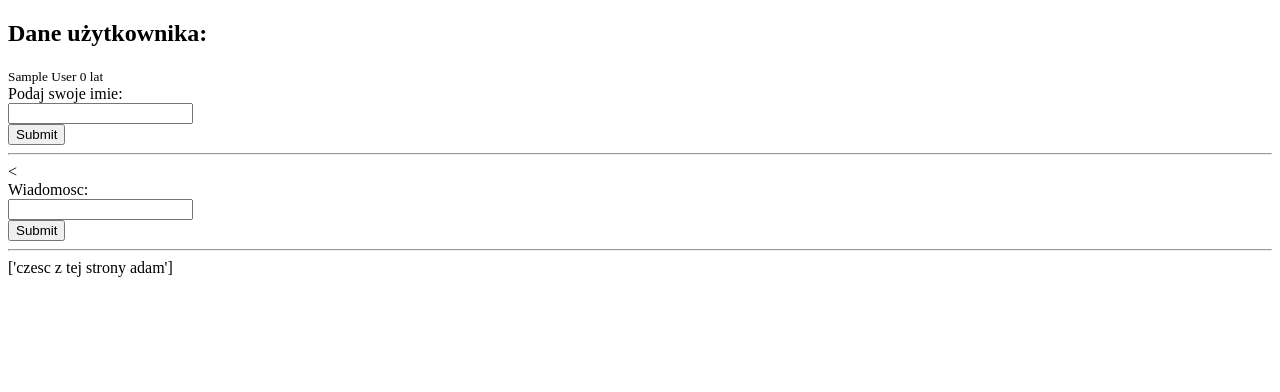
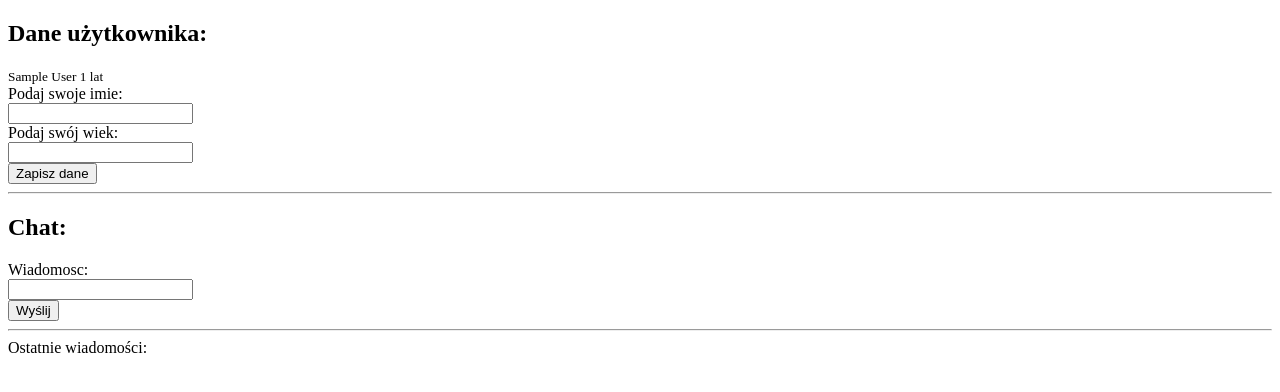
Before and after one commit to bagnisty12/flask-todo, a Flask app: page / in a window 1280 px wide. Shown: the top 392 px of the page. Run offline with Flask 3, Linux system fonts and the light colour scheme; the visitor is signed in with stand-in values (Sample User, id 1); data that the repository does not hold is empty.

Commit message:
chat progress

```diff
--- a/main.py
+++ b/main.py
@@ -1,11 +1,9 @@
-from flask import Flask, render_template, request, redirect, session
+from flask import Flask, render_template, request, redirect, session, jsonify
 
 #cookies -> przez 3 miesiące trzymaj te informacje: 35insdksdfjksdfj
 #session -> traktuj jako dict
 
-name = "Andrzej"
-age = 0
-chat = ["czesc z tej strony adam"]
+chat = []
 def add_message(new):
     # z sesji wyciągnij imie użytkownika
     name = session.get("name","Anon")
@@ -15,21 +13,21 @@ def add_message(new):
     chat.append(text)
 
 def change_name(new):
-    global name
     session['name'] = new
 
 def change_age(new):
-    global age
-    age = new
+    session["age"] = new
 
 app = Flask(__name__)
 app.config['SECRET_KEY'] = 'haslo'
 #dekorator -> funkcja, która wywołuje inną funkcję w środku, POŚREDNIK
 @app.route("/")
 def index():
+#to chcemy wziac z sesji \/       \/ -- dostaniemy, jeśli tego nie ma
     name = session.get("name", "Anon")
-
-    return render_template("index.html", zmienna=name, wiek=age,chat=chat)
+    age = session.get("age","0")
+    # po nazwie pliku html, możesz dać dowolne zmienne
+    return render_template("index.html", zmienna=name, wiek=age, chat=chat)
 
 @app.route("/test", methods=["POST"])
 def test():
@@ -58,6 +56,9 @@ def send():
 
     return redirect("/")
 
+@app.route("/wiadomosci")
+def messages():
+    return jsonify(chat)
 
 if __name__ == "__main__":
     # localhost -> 0.0.0.0 -> TWÓJ ADRES IP, TWÓJ KOMPUTER
--- a/templates/accountform.html
+++ b/templates/accountform.html
@@ -7,8 +7,12 @@
 </small>
 <form  action="/test" method="POST">
     Podaj swoje imie:
-    </br>
-    <input name="imie"/> </br>
-    <input type="submit" value="Submit" />
+    <br>
+    <!-- name określa nazwe zmiennej, np. name="wiek" -->
+    <input name="imie"/> <br>
+    Podaj swój wiek:
+    <br>
+    <input name = "wiek" /><br>
+    <input type="submit" value="Zapisz dane" />
 </form>
 <hr/>
--- a/templates/czat.html
+++ b/templates/czat.html
@@ -1 +1,53 @@
-{{ chat }}
+Ostatnie wiadomości:<br>
+
+{% for c in chat %}
+{{c}} <br>
+{% endfor %}
+<!-- komentarz w htmlu -->
+<script>
+// komentarz w JS
+
+// JSowy print()
+console.log("Hello world!")
+async function fetchData() {
+
+    // try -> próbuje, a jak sie nie uda, to error zostaje przekazany do catch()
+    try {
+        // Wykonanie zapytania GET do podstrony /wiadomosci
+        const response = await fetch('/wiadomosci');
+
+        // Sprawdzenie czy odpowiedź jest poprawna
+        if (!response.ok) {
+            throw new Error(`HTTP error! Status: ${response.status}`);
+        }
+
+        // Parsowanie odpowiedzi jako tekst
+        const data = await response.json();
+        return data
+        // Wyświetlenie danych w konsoli
+        console.log(data);
+    } catch (error) {
+        // Obsługa błędów
+        console.error('Wystąpił błąd podczas pobierania danych:', error);
+    }
+}
+
+async function main() {
+    // Wywołanie funkcji pobierającej dane
+    // 1. co 5 sekund pobrać wiadomości
+    // 2. zamienić stare na nowe wiadomości w HTMLU
+    data = await fetchData();
+    console.log(data);
+
+    // for i in range(len(data)):
+    for (let i = 0; i < data.length; i++) {
+        const element = data[i];
+        console.log(element);
+    }
+
+}
+main();
+
+
+
+</script>
--- a/templates/czatform.html
+++ b/templates/czatform.html
@@ -1,7 +1,9 @@
+<h2>Chat:</h2>
+
 <form  action="/send" method="POST">
     Wiadomosc:
     </br>
     <input name="wiadomosc"/> </br>
-    <input type="submit" value="Submit" />
+    <input type="submit" value="Wyślij" />
 </form>
 <hr/>
--- a/templates/index.html
+++ b/templates/index.html
@@ -9,7 +9,6 @@
 
     {% include 'accountform.html' %}
 
-    <
     {% include 'czatform.html' %}
 
     {% include 'czat.html' %}
```
